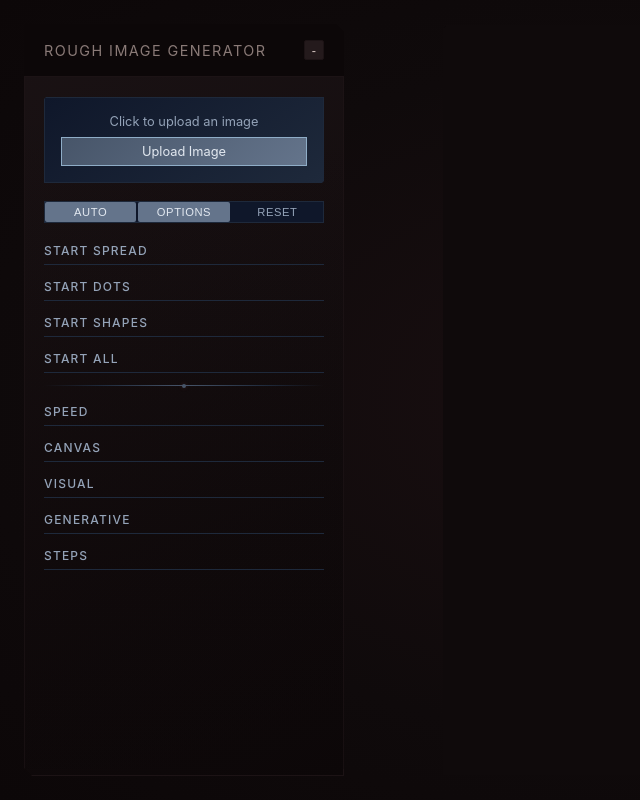
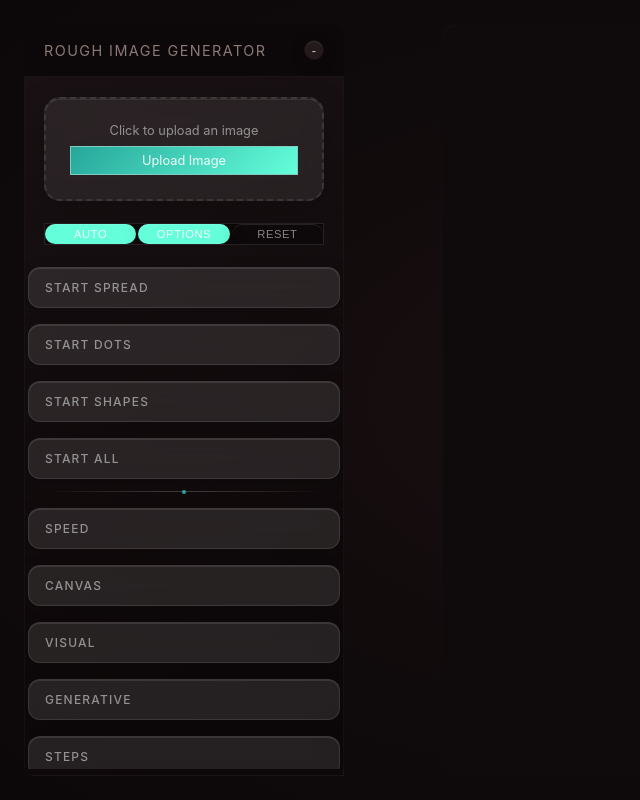
Before and after one commit to jo56/photo-induced-roughness, a React (Vite) app: page / in a window 1280 px wide. Shown: the whole page, without its empty margins (0-640 px from the left). Built offline with nearby package versions, Linux system fonts and the light colour scheme.

Commit message:
Update styles.css

```diff
--- a/src/styles.css
+++ b/src/styles.css
@@ -1,41 +1,117 @@
+/* MINIMAL GLASS MORPHISM THEME */
 :root{
---bg:#0f1419;
---bg-secondary:#1a1f28;
---panel:#151a21;
---accent:#64748b;
---accent-hover:#94a3b8;
---accent-subtle:#475569;
---accent-warm:#8fadc7;
---muted:#334155;
---muted-light:#475569;
---text-primary:#e2e8f0;
---text-secondary:#cbd5e1;
---text-dim:#94a3b8;
---surface:#1e293b;
---surface-hover:#334155;
---surface-deep:#0f172a;
---border:#475569;
---border-subtle:#1e293b;
---glow:#8fadc7;
---copper:#8fadc7;
+--bg:#0f0f23;
+--bg-secondary:#1a1a2e;
+--panel:rgba(255, 255, 255, 0.05);
+--accent:#64ffda;
+--accent-hover:#4fc3f7;
+--accent-subtle:#26a69a;
+--accent-warm:#80cbc4;
+--muted:rgba(255, 255, 255, 0.1);
+--muted-light:rgba(255, 255, 255, 0.15);
+--text-primary:rgba(255, 255, 255, 0.9);
+--text-secondary:rgba(255, 255, 255, 0.7);
+--text-dim:rgba(255, 255, 255, 0.5);
+--surface:rgba(255, 255, 255, 0.08);
+--surface-hover:rgba(255, 255, 255, 0.12);
+--surface-deep:rgba(0, 0, 0, 0.3);
+--border:rgba(255, 255, 255, 0.2);
+--border-subtle:rgba(255, 255, 255, 0.1);
+--glow:#64ffda;
+--copper:#ff7043;
 }
 *{box-sizing:border-box}
-html,body,#root{height:100%;margin:0;font-family:Inter,system-ui,Segoe UI,Roboto,'Helvetica Neue',Arial}
-body{background:radial-gradient(ellipse at center, var(--bg-secondary) 0%, var(--bg) 60%, var(--surface-deep) 100%);color:var(--text-primary);overflow:hidden}
+html,body,#root{height:100%;margin:0;font-family:'SF Pro Display','Segoe UI',system-ui,sans-serif;font-weight:300}
+body{
+  background:
+    radial-gradient(ellipse at top left, rgba(100, 255, 218, 0.1) 0%, transparent 50%),
+    radial-gradient(ellipse at bottom right, rgba(255, 112, 67, 0.1) 0%, transparent 50%),
+    radial-gradient(ellipse at center, rgba(26, 26, 46, 0.8) 0%, var(--bg) 70%),
+    linear-gradient(135deg, var(--bg) 0%, var(--bg-secondary) 100%);
+  background-attachment: fixed;
+  color:var(--text-primary);
+  overflow:hidden;
+  animation: glass-shift 20s ease-in-out infinite;
+}
+
+@keyframes glass-shift {
+  0%, 100% {
+    background-position: 0% 0%, 100% 100%, 50% 50%, 0 0;
+  }
+  50% {
+    background-position: 100% 100%, 0% 0%, 30% 70%, 0 0;
+  }
+}
 .app{display:flex;height:100vh;position:relative}
-.panel{position:fixed;left:24px;top:24px;bottom:24px;width:320px;background:linear-gradient(160deg, var(--surface) 0%, var(--surface-deep) 100%);padding:0;border-radius:0;border:none;box-shadow:inset 0 0 0 1px var(--border-subtle), 0 0 0 1px var(--surface-deep), 0 8px 32px rgba(0,0,0,0.8);overflow:hidden;z-index:10;backdrop-filter:blur(24px);clip-path:polygon(0 0, calc(100% - 8px) 0, 100% 8px, 100% 100%, 8px 100%, 0 calc(100% - 8px))}
+.panel{
+  position:fixed;
+  left:32px;
+  top:32px;
+  bottom:32px;
+  width:340px;
+  background: var(--panel);
+  backdrop-filter: blur(20px) saturate(180%);
+  -webkit-backdrop-filter: blur(20px) saturate(180%);
+  padding:0;
+  border: 1px solid var(--border);
+  border-radius: 20px;
+  box-shadow:
+    0 8px 32px rgba(0, 0, 0, 0.37),
+    inset 0 1px 0 rgba(255, 255, 255, 0.1);
+  overflow:hidden;
+  z-index:10;
+  animation: glass-float 8s ease-in-out infinite;
+}
+
+@keyframes glass-float {
+  0%, 100% {
+    transform: translateY(0px);
+    box-shadow: 0 8px 32px rgba(0, 0, 0, 0.37), inset 0 1px 0 rgba(255, 255, 255, 0.1);
+  }
+  50% {
+    transform: translateY(-5px);
+    box-shadow: 0 16px 48px rgba(0, 0, 0, 0.4), inset 0 1px 0 rgba(255, 255, 255, 0.15);
+  }
+}
 .controls{display:flex;flex-direction:column;gap:10px}
 .row{display:flex;gap:8px;align-items:center}
-button{background:var(--surface-hover);border:1px solid var(--border-subtle);color:var(--text-secondary);padding:6px 12px;border-radius:2px;cursor:pointer;transition:all 0.2s ease;font-weight:400;font-size:0.85rem;letter-spacing:0.025em}
-button:hover{background:var(--accent-subtle);border-color:var(--copper);color:var(--text-primary);box-shadow:inset 0 0 0 1px var(--accent-warm)}
+button{background:var(--surface);backdrop-filter:blur(10px);border:1px solid var(--border-subtle);color:var(--text-primary);padding:10px 20px;border-radius:12px;cursor:pointer;transition:all 0.3s ease;font-weight:400;font-size:0.85rem;letter-spacing:0.025em;position:relative;overflow:hidden;box-shadow:0 4px 16px rgba(0, 0, 0, 0.2), inset 0 1px 0 rgba(255, 255, 255, 0.1)}
+button::before{content:'';position:absolute;top:0;left:0;right:0;bottom:0;background:linear-gradient(90deg, transparent, rgba(255, 255, 255, 0.1), transparent);transform:translateX(-100%);transition:transform 0.6s;border-radius:12px;z-index:1}
+button:hover{background:var(--surface-hover);border-color:var(--border);color:var(--text-primary);box-shadow:0 8px 24px rgba(0, 0, 0, 0.3), inset 0 1px 0 rgba(255, 255, 255, 0.15);transform:translateY(-2px)}
+button:hover::before{transform:translateX(100%)}
+button *{position:relative;z-index:2}
+button *{position:relative;z-index:2}
 button.primary{background:linear-gradient(135deg, var(--accent) 0%, var(--accent-hover) 100%);border:1px solid var(--accent-warm);color:var(--text-primary);font-weight:500}
 button.primary:hover{background:linear-gradient(135deg, var(--accent-hover) 0%, var(--copper) 100%);box-shadow:inset 0 0 0 1px var(--copper), 0 0 12px rgba(205, 139, 118, 0.3)}
 .slider{width:120px}
-.canvasWrap{flex:1;display:flex;align-items:center;justify-content:center;padding-left:380px;padding-right:24px;padding-top:24px;padding-bottom:24px}
-canvas{background:var(--surface-deep);border:none;box-shadow:inset 0 0 0 1px var(--border-subtle), inset 2px 2px 8px rgba(0,0,0,0.8), inset -1px -1px 4px var(--surface);clip-path:polygon(4px 0, 100% 0, 100% calc(100% - 4px), calc(100% - 4px) 100%, 0 100%, 0 4px)}
+.canvasWrap{flex:1;display:flex;align-items:center;justify-content:center;padding-left:396px;padding-right:32px;padding-top:32px;padding-bottom:32px}
+canvas{
+  background: var(--surface-deep);
+  backdrop-filter: blur(8px);
+  border: 1px solid var(--border-subtle);
+  border-radius: 16px;
+  box-shadow:
+    0 16px 64px rgba(0, 0, 0, 0.4),
+    inset 0 1px 0 rgba(255, 255, 255, 0.05);
+  animation: canvas-glow 6s ease-in-out infinite alternate;
+}
+
+@keyframes canvas-glow {
+  0% {
+    box-shadow:
+      0 16px 64px rgba(0, 0, 0, 0.4),
+      inset 0 1px 0 rgba(255, 255, 255, 0.05);
+  }
+  100% {
+    box-shadow:
+      0 20px 80px rgba(0, 0, 0, 0.5),
+      inset 0 1px 0 rgba(255, 255, 255, 0.1),
+      0 0 40px rgba(100, 255, 218, 0.1);
+  }
+}
 .info{color:var(--text-dim);font-size:11px;font-weight:400;letter-spacing:0.05em;text-transform:uppercase}
-.upload-area{border:1px solid var(--border-subtle);border-radius:0;padding:16px;text-align:center;margin-bottom:12px;cursor:pointer;transition:all 0.2s ease;background:linear-gradient(145deg, var(--surface-deep) 0%, var(--surface) 100%);clip-path:polygon(2px 0, 100% 0, 100% calc(100% - 2px), calc(100% - 2px) 100%, 0 100%, 0 2px)}
-.upload-area:hover{border-color:var(--copper);background:linear-gradient(145deg, var(--surface) 0%, var(--accent-subtle) 100%);box-shadow:inset 0 0 0 1px var(--accent-warm)}
+.upload-area{border:2px dashed var(--border-subtle);border-radius:16px;padding:24px;text-align:center;margin-bottom:16px;cursor:pointer;transition:all 0.3s ease;background:var(--surface);backdrop-filter:blur(10px);position:relative;overflow:hidden;box-shadow:0 8px 32px rgba(0, 0, 0, 0.2), inset 0 1px 0 rgba(255, 255, 255, 0.08)}
+.upload-area:hover{border-color:var(--accent);background:var(--surface-hover);box-shadow:0 12px 48px rgba(0, 0, 0, 0.3), inset 0 1px 0 rgba(255, 255, 255, 0.12);transform:translateY(-2px)}
 .upload-area input{display:none}
 .upload-text{color:var(--text-dim);margin-bottom:8px;font-weight:400;font-size:0.8rem}
 .upload-button{background:linear-gradient(135deg, var(--accent-subtle) 0%, var(--accent) 100%);color:var(--text-primary);border:1px solid var(--accent-warm);padding:6px 12px;border-radius:0;cursor:pointer;font-weight:400;font-size:0.8rem;transition:all 0.2s ease}
@@ -45,20 +121,30 @@ canvas{background:var(--surface-deep);border:none;box-shadow:inset 0 0 0 1px var
 /* Custom Controls */
 .section-header{
   position:relative;
-  padding:6px 0;
-  margin:8px 0 6px 0;
-  border-bottom:1px solid var(--border-subtle);
+  padding:12px 16px;
+  margin:16px -16px 8px -16px;
+  border:1px solid var(--border-subtle);
+  background: var(--muted);
+  backdrop-filter:blur(10px);
+  border-radius:12px;
   cursor:pointer;
-  transition:all 0.2s ease;
+  transition:all 0.3s ease;
   user-select:none;
+  box-shadow:0 4px 16px rgba(0, 0, 0, 0.2), inset 0 1px 0 rgba(255, 255, 255, 0.1);
 }
 
 .section-header:hover{
-  border-bottom-color:var(--copper);
+  border-color:var(--border);
+  background: var(--muted-light);
+  transform:translateY(-1px);
+  box-shadow:0 6px 24px rgba(0, 0, 0, 0.25), inset 0 1px 0 rgba(255, 255, 255, 0.15);
 }
 
 .section-header.active{
-  border-bottom-color:var(--accent-warm);
+  border-color:var(--accent);
+  background: var(--accent-subtle);
+  transform:translateY(-2px);
+  box-shadow:0 8px 32px rgba(100, 255, 218, 0.2), inset 0 1px 0 rgba(255, 255, 255, 0.2);
 }
 
 .section-header::before{
@@ -128,18 +214,27 @@ input[type="range"]{
 
 input[type="range"]::-webkit-slider-thumb{
   -webkit-appearance:none;
-  width:12px;
-  height:12px;
-  background:var(--accent);
-  border:1px solid var(--copper);
+  width:20px;
+  height:20px;
+  background: var(--surface-hover);
+  backdrop-filter:blur(10px);
+  border:1px solid var(--border);
   cursor:pointer;
-  clip-path:polygon(25% 0%, 75% 0%, 100% 50%, 75% 100%, 25% 100%, 0% 50%);
-  transition:all 0.2s ease;
+  border-radius:50%;
+  transition:all 0.3s ease;
+  box-shadow:0 4px 16px rgba(0, 0, 0, 0.3), inset 0 1px 0 rgba(255, 255, 255, 0.2);
+}
+
+@keyframes thumb-pulse {
+  0%, 100% { box-shadow: 0 0 8px rgba(0,255,255,0.3); }
+  50% { box-shadow: 0 0 16px rgba(0,255,255,0.6), 0 0 24px rgba(255,0,110,0.2); }
 }
 
 input[type="range"]::-webkit-slider-thumb:hover{
-  background:var(--copper);
-  transform:scale(1.1);
+  background: var(--accent);
+  border-color:var(--accent);
+  transform:scale(1.2);
+  box-shadow:0 6px 20px rgba(100, 255, 218, 0.4), inset 0 1px 0 rgba(255, 255, 255, 0.3);
 }
 
 .toggle-group{
@@ -328,3 +423,51 @@ input[type="range"]::-webkit-slider-thumb:hover{
   border-radius:50%;
   box-shadow:0 0 4px rgba(139, 74, 71, 0.3);
 }
+
+
+/* Additional Organic Theme Enhancements */
+.panel::before {
+  content: '';
+  position: absolute;
+  top: -2px;
+  left: -2px;
+  right: -2px;
+  bottom: -2px;
+  background: repeating-conic-gradient(from 0deg at 50% 50%, var(--copper) 0deg, var(--accent) 30deg, var(--copper) 60deg);
+  z-index: -1;
+  opacity: 0.3;
+  animation: panel-spin 30s linear infinite;
+}
+
+@keyframes panel-spin {
+  0% { transform: rotate(0deg); }
+  100% { transform: rotate(360deg); }
+}
+
+.controls {
+  position: relative;
+}
+
+.controls::before {
+  content: '';
+  position: absolute;
+  top: 0;
+  left: -20px;
+  right: -20px;
+  bottom: 0;
+  background:
+    repeating-linear-gradient(
+      135deg,
+      transparent 0px,
+      transparent 2px,
+      rgba(139, 195, 143, 0.1) 2px,
+      rgba(139, 195, 143, 0.1) 4px
+    );
+  z-index: -1;
+  animation: grain-flow 8s linear infinite;
+}
+
+@keyframes grain-flow {
+  0% { background-position: 0px 0px; }
+  100% { background-position: 40px 40px; }
+}
```
